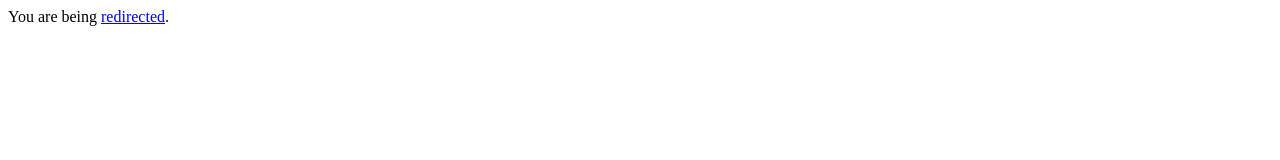
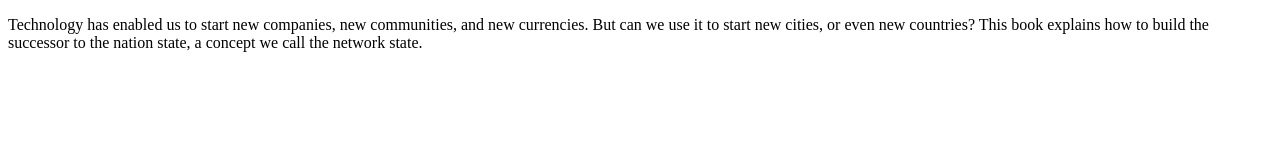
Before and after one commit to mad0perator/thenetworkstate.crypto, a plain HTML site: page publish/index.html in a window 1280 px wide. Drawn offline with Linux system fonts and the light colour scheme.

Commit message:
Changed redirect to thenetworkstate.com and updated README.md

```diff
--- a/publish/index.html
+++ b/publish/index.html
@@ -1,5 +1,13 @@
+<!DOCTYPE html>
 <html>
+  <head>
+    <title>The Network State</title>
+    <meta http-equiv = "refresh" content = "1; url = https://thenetworkstate.com" />
+  </head>
   <body>
-    You are being <a href="https://www.amazon.com/dp/B09VPKZR3G">redirected</a>.
+      <p>Technology has enabled us to start new companies, new communities,
+      and new currencies. But can we use it to start new cities, or even
+      new countries? This book explains how to build the successor to
+      the nation state, a concept we call the network state.</p>
   </body>
 </html>
```
Also changed, not shown: 1 other file.
